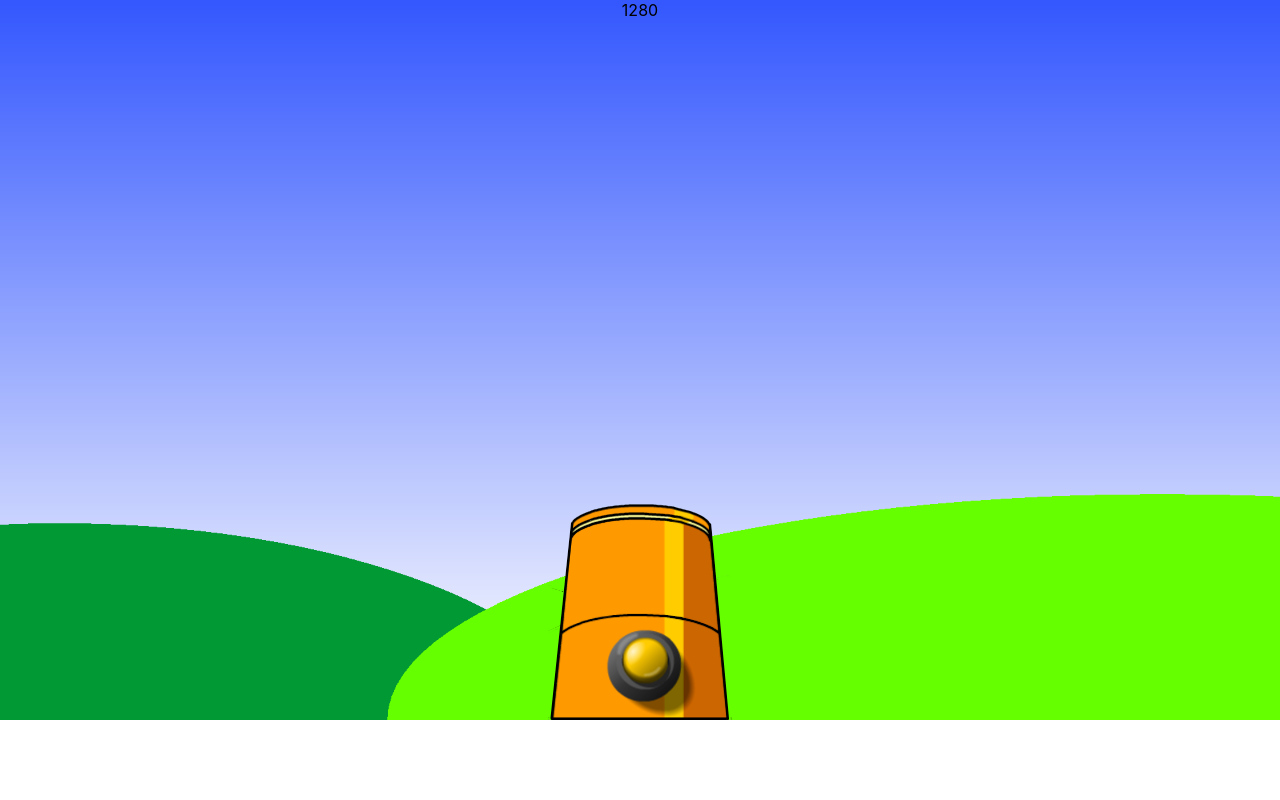
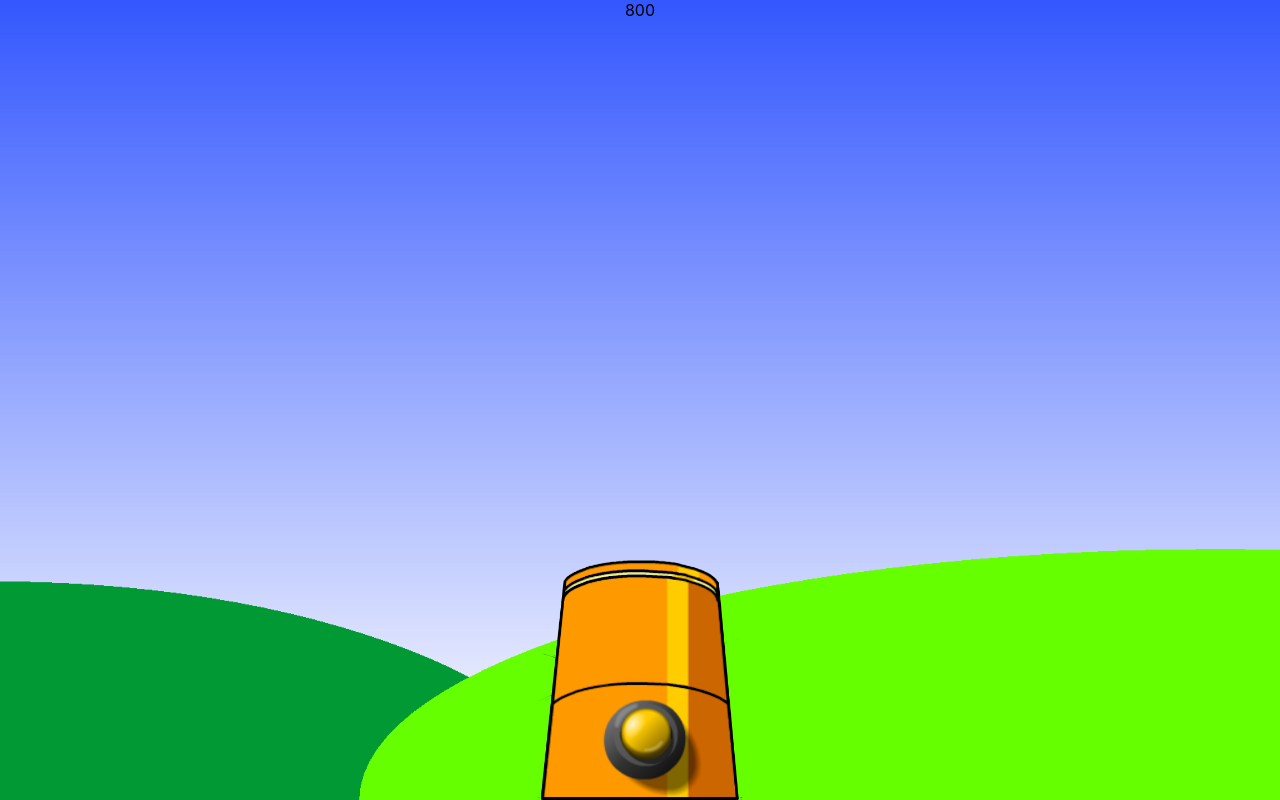
Before and after one commit to my0990/reponsive_test, a React (Create React App) app: page / in a window 1280 px wide. Built offline with nearby package versions, Linux system fonts and the light colour scheme.

Commit message:
4th commit

```diff
--- a/src/components/background.js
+++ b/src/components/background.js
@@ -6,17 +6,19 @@ import cannon from '../img/cannon.png'
 
 const Container = styled.div`
     background-image: url(${backgroundImg});
-    background-size: 100%;
+    background-size: cover;
     background-repeat: no-repeat;
     background-position: center;
-    width: 100vw;
+    width: 100%;
     height: 0;
-    padding-bottom: 56.26%;
+    padding-bottom: 50%;
     background-color: hotpink;
     position: relative;
-    overflow; hidden;
+    overflow: hidden;
     @media screen and (min-width: 768px){
         background-color: gray;
+        height: 100vh;
+        padding: 0;
     }
 `
 
@@ -29,12 +31,16 @@ const Cannon = styled.div`
     height: 17.626vw;
     position: absolute;
     bottom: 0;
+    @media screen and (min-width: 768px){
+        height: 250px;
+
+    }
 `
 function Background(){
     return(
         <Container>
            <Cannon />
-           {window.innerWidth}
+           {window.innerHeight}
         </ Container>
     )
 }
```
